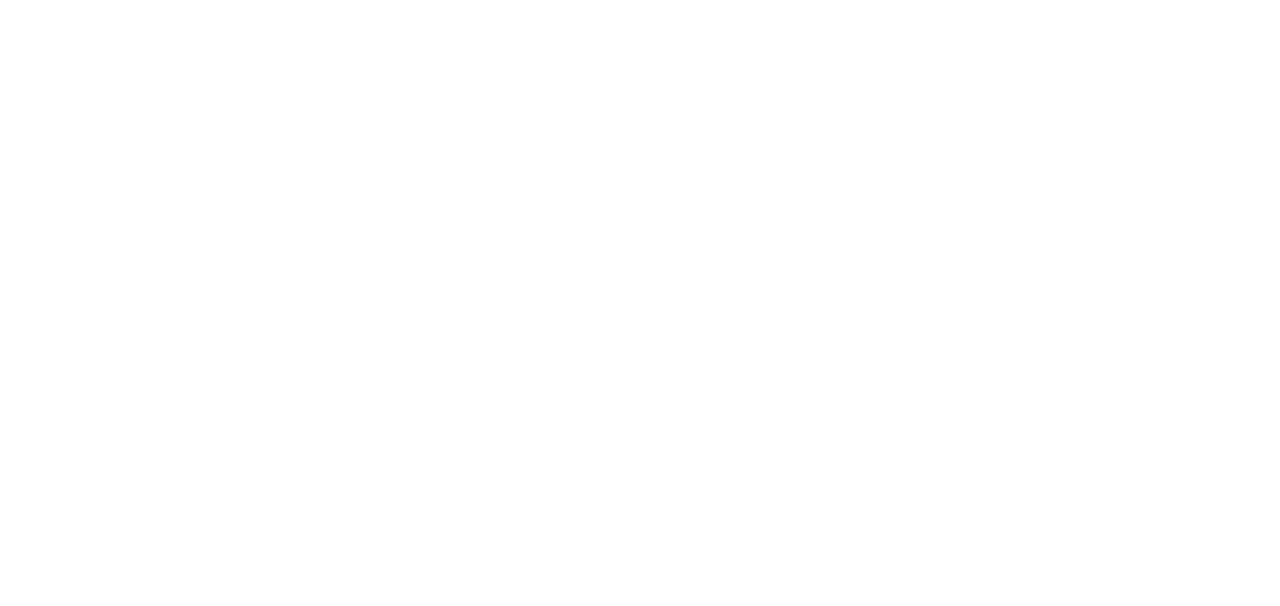
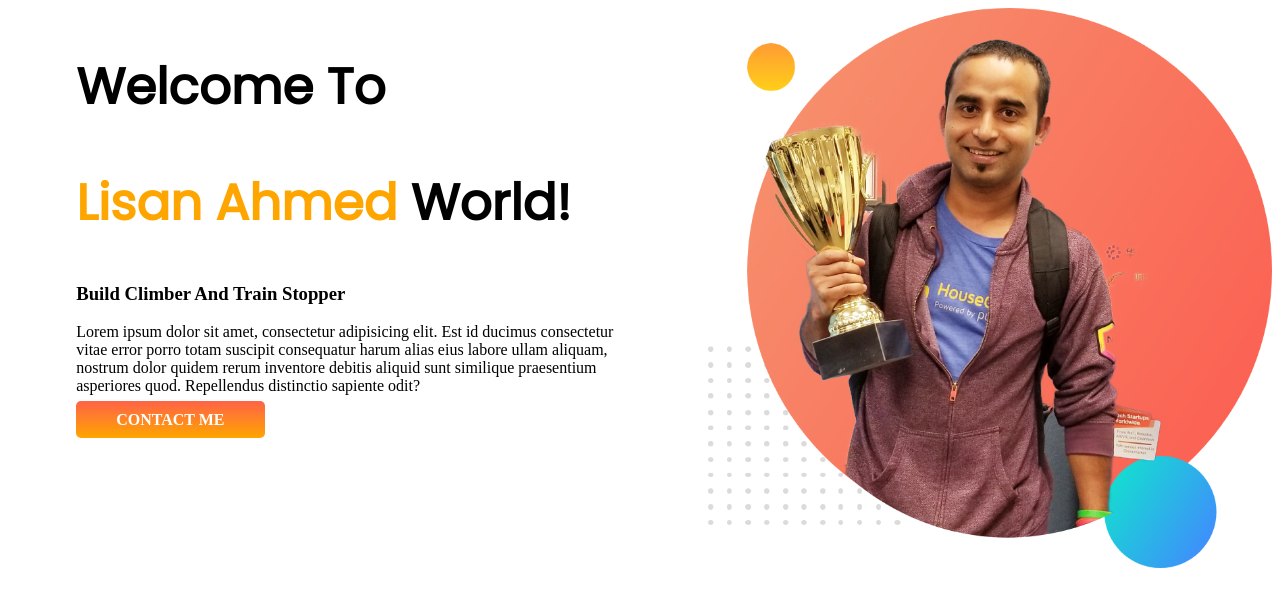
Before and after one commit to ahsanlisan/second-portfolio, a plain HTML site: page index.html in a window 1280 px wide. Drawn offline with Linux system fonts and the light colour scheme.

Commit message:
lisan added

```diff
--- a/index.html
+++ b/index.html
@@ -6,9 +6,31 @@
     <meta http-equiv="X-UA-Compatible" content="IE=edge">
     <meta name="viewport" content="width=device-width, initial-scale=1.0">
     <title>Ahsan Portfolio</title>
+    <link rel="stylesheet" href="style.css">
+    <link rel="preconnect" href="https://fonts.googleapis.com">
+    <link rel="preconnect" href="https://fonts.gstatic.com" crossorigin>
+    <link href="https://fonts.googleapis.com/css2?family=Poppins&display=swap" rel="stylesheet">
 </head>
 
 <body>
+    <section class="bmw">
+        <div class="mercedes">
+            <h1>Welcome To</h1>
+            <h1><span class="orange-color">Lisan Ahmed </span>World!</h1>
+
+            <h3>Build Climber And Train Stopper</h3>
+            <p>Lorem ipsum dolor sit amet, consectetur adipisicing elit. Est id ducimus consectetur vitae error
+                porro
+                totam suscipit consequatur harum alias eius labore ullam aliquam, nostrum dolor quidem rerum
+                inventore
+                debitis aliquid sunt similique praesentium asperiores quod. Repellendus distinctio sapiente odit?
+            </p>
+            <a class="lipu" target="_blank" href="https://www.facebook.com/AzazAhmedLipu79">CONTACT ME</a>
+        </div>
+        <div class="mercedes">
+            <img src="images/jhankar.png" alt="">
+        </div>
+    </section>
 
 </body>
 
--- a/style.css
+++ b/style.css
@@ -0,0 +1,27 @@
+h1{
+    font-family: 'Poppins', sans-serif;
+    font-size: 50px;
+}
+.bmw{
+    display: flex;
+}
+
+.orange-color{
+    color: orange;
+    white-space: nowrap;
+}
+.mercedes{
+    width: 50%;
+    padding-left: 5%;
+    margin-left: 5px;
+
+    }
+.mercedes img{width: 100%;}
+.lipu{
+    text-decoration: none;
+ background-image: linear-gradient(tomato,orange);
+ color: white;
+ font-weight: 700;
+ padding: 10px 40px;
+ border-radius: 5px;
+}
```
Also changed, not shown: images/dream-bg.png (added), images/exp-bg.png (added), images/jhankar.png (added), images/jhankar2.png (added), images/my-bg.png (added), images/my-bg2.png (added), images/top-banner.png (added).
